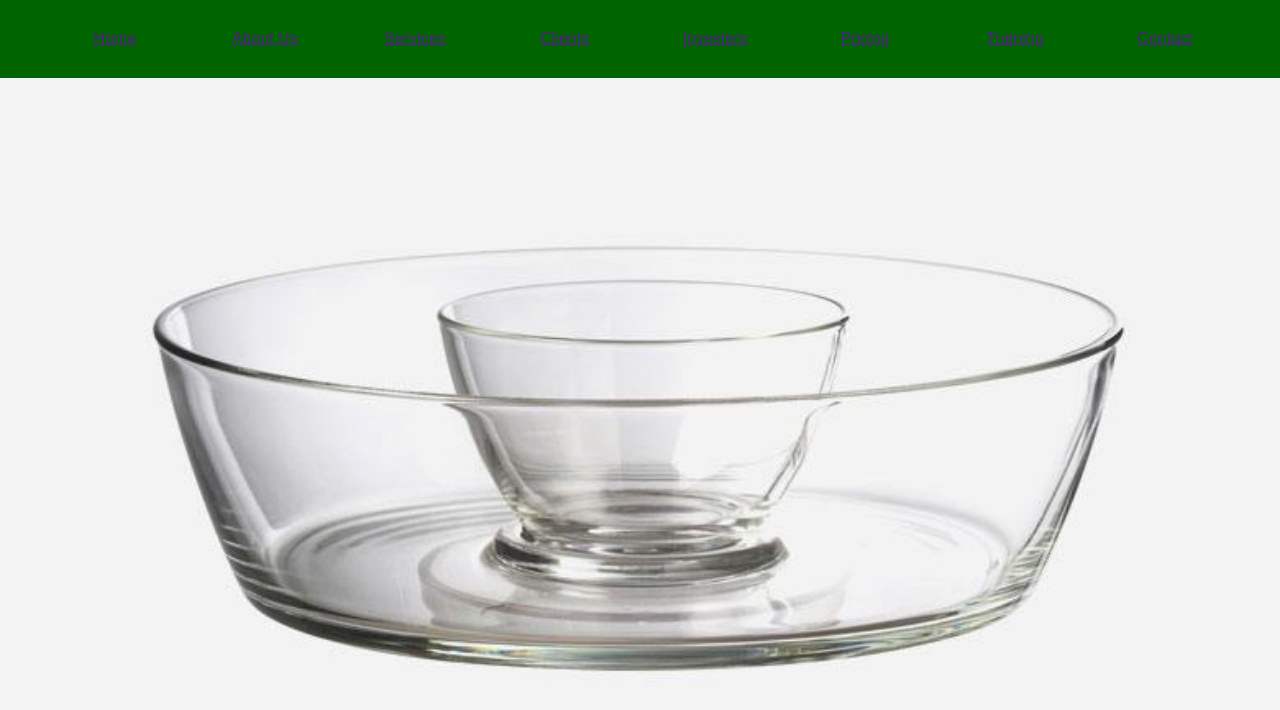
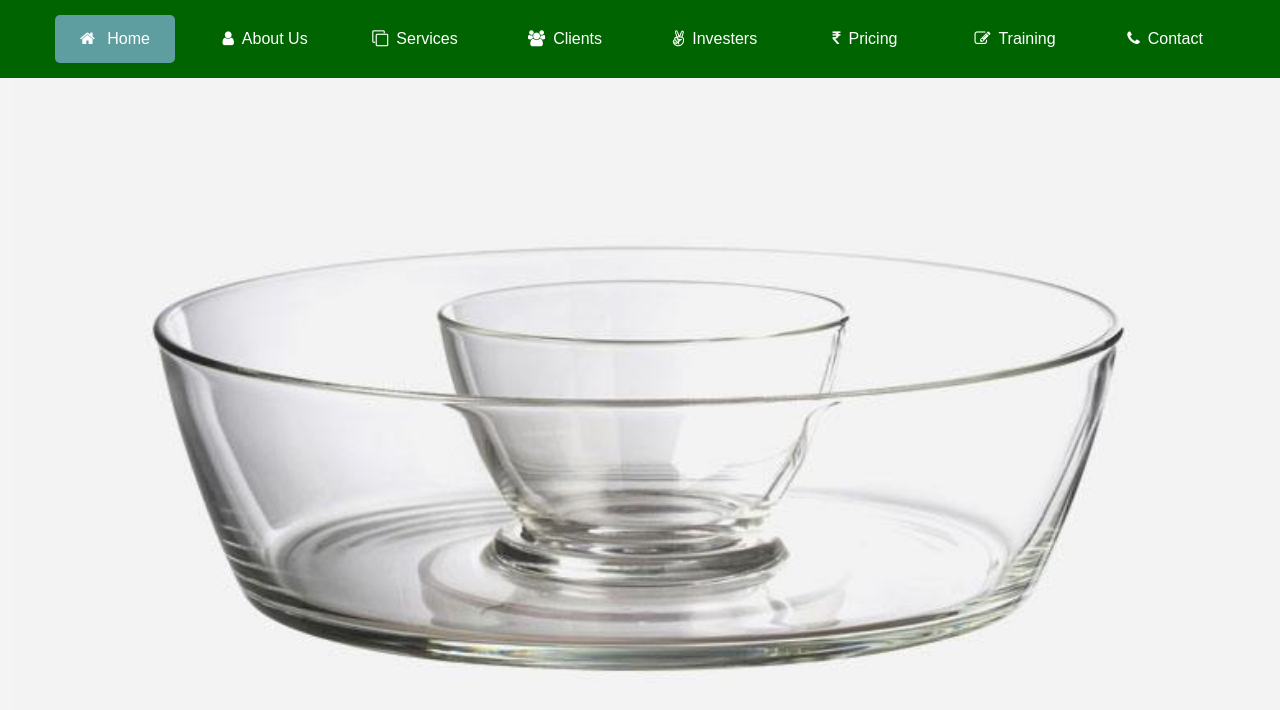
Before and after one commit to SumonWebDev/Dropdown-menu, a plain HTML site: page index.html in a window 1280 px wide. Drawn offline with Linux system fonts and the light colour scheme.

Commit message:
file send

```diff
--- a/index.html
+++ b/index.html
@@ -5,18 +5,30 @@
     <meta name="viewport" content="width=device-width, initial-scale=1.0">
     <title>Dropdown-Menu</title>
     <link rel="stylesheet" href="style.css">
+    <link rel="stylesheet" href="https://stackpath.bootstrapcdn.com/font-awesome/4.7.0/css/font-awesome.min.css">
+
 </head>
 <body>
     <div class="menu-bar">
     <ul>
-       <li><a href="">Home</a></li>
-       <li><a href="">About Us</a></li>
-       <li><a href="">Services</a></li>
-       <li><a href="">Clients</a></li>
-       <li><a href="">Investers</a></li>
-       <li><a href="">Pricing</a></li>
-       <li><a href="">Training</a></li>
-       <li><a href="">Contact</a></li>
+       <li class="active"><a href=""><i class="fa fa-home"></i>
+        Home</a></li>
+       <li><a href="#"><i class="fa fa-user"></i>About Us</a>
+    <div class="sub-menu-1">
+<ul>
+<li><a href="">Mision</a></li>
+<li><a href="">Vision</a></li>
+<li><a href="">Team</a></li>
+
+</ul>
+    </div>
+    </li>
+       <li><a href=""><i class="fa fa-clone"></i>Services</a></li>
+       <li><a href=""><i class="fa fa-users"></i>Clients</a></li>
+       <li><a href=""><i class="fa fa-angellist"></i>Investers</a></li>
+       <li><a href=""><i class="fa fa-inr"></i>Pricing</a></li>
+       <li><a href=""><i class="fa fa-edit"></i>Training</a></li>
+       <li><a href=""><i class="fa fa-phone"></i>Contact</a></li>
     </ul>
 </div>
 </body>
--- a/style.css
+++ b/style.css
@@ -29,3 +29,28 @@ color: wheat;
     padding: 15px;
     margin: 15px;
 }
+.menu-bar ul li a{
+    text-decoration: none;
+    color: white;
+}
+.active,.menu-bar ul li:hover{
+   background-color:cadetblue;
+   border-radius:5px;
+}
+.menu-bar .fa{
+    margin-right: 8px;
+}
+.sub-menu-1{
+    display: none;
+}
+.menu-bar ul li:hover .sub-menu-1{
+    display:block;
+    position: absolute;
+    background:rgb(0,100,0);
+    margin-top: 15px;
+    margin-left: -15px;
+}
+.menu-bar ul li:hover .sub-menu-1{
+    display: block;
+    margin: 10px;
+}
```
